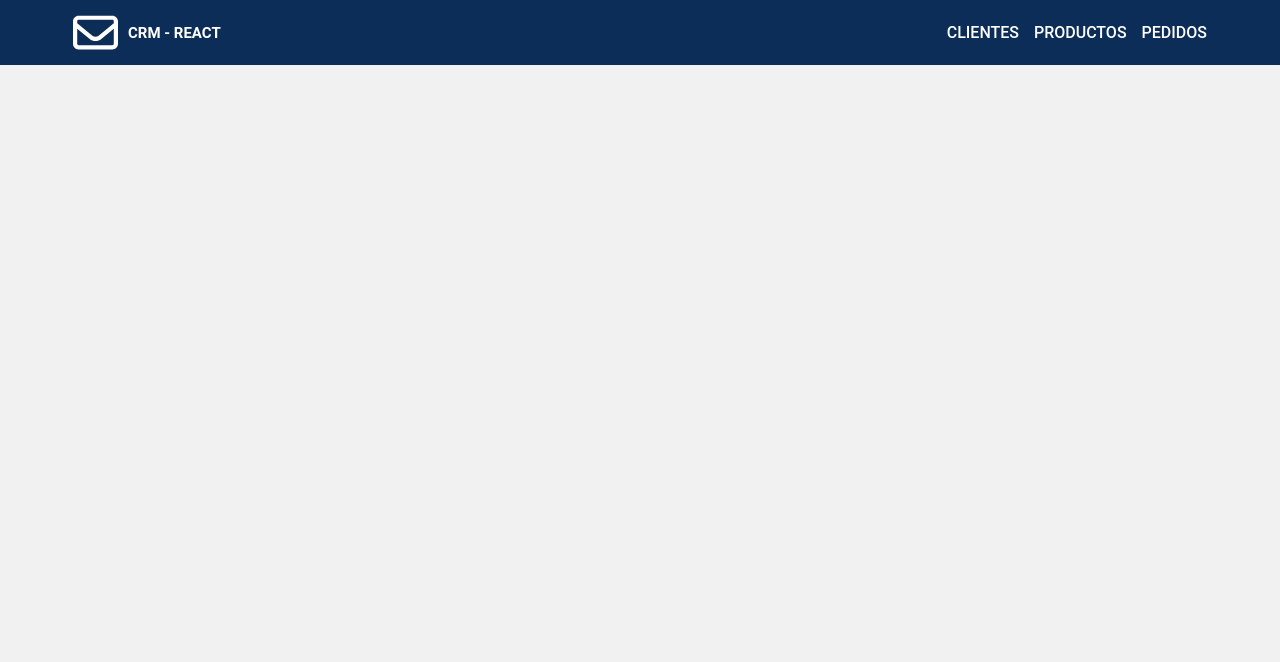
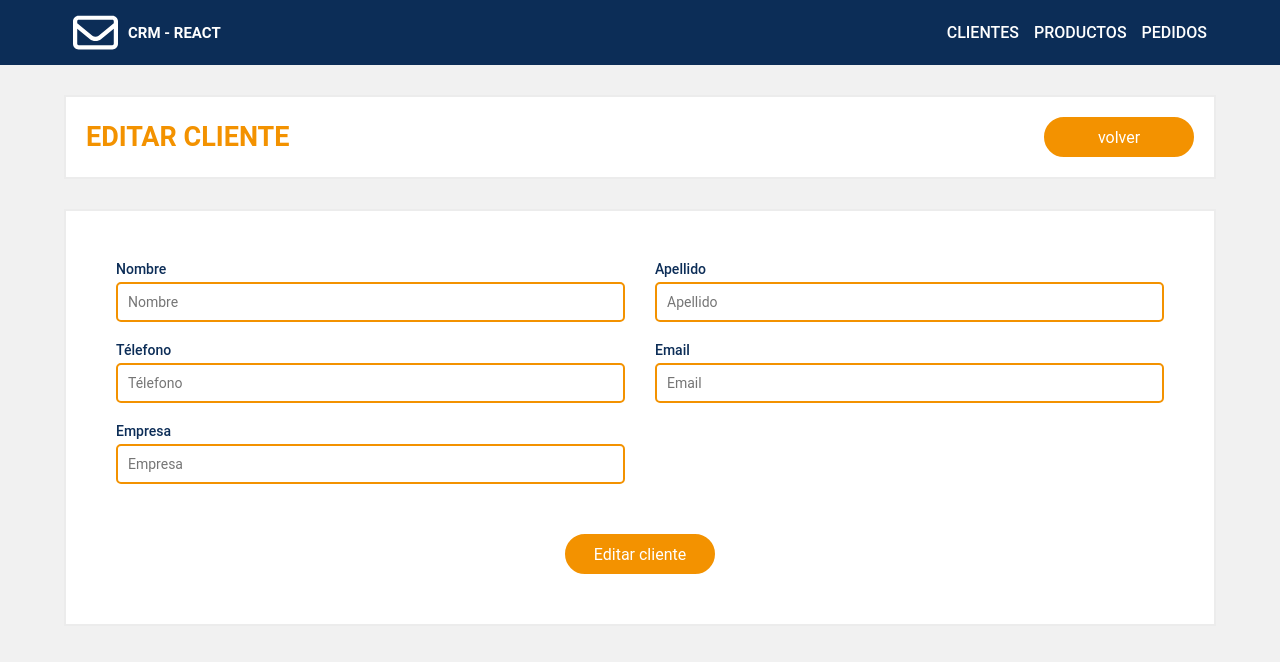
Before and after one commit to jhosuapp/crm-frontend-react, a React (Vite) app: page /clientes/editar/1 in a window 1280 px wide. Shown: the top 662 px of the page. Built offline with nearby package versions, Linux system fonts and the light colour scheme; no server answers; a web font is replaced by a local one.

Commit message:
feat: ui client edit

```diff
--- /dev/null
+++ b/src/jsx/components/clients/ClientEdit.jsx
@@ -0,0 +1,114 @@
+//Hooks
+import { useForm } from "react-hook-form"
+import { useContext } from "react";
+//Components
+import { Container } from '../global/Container';
+import { Title } from '../global/Title';
+import { Modal } from "../global/Modal";
+import { baseAxios } from '../../config/Axios';
+//Global context
+import { GlobalContext } from '../../context/GlobalContext';
+
+const ClientEdit = ()=>{
+    //Global context
+    const { globalModal, setGlobalModal, globalError, setGlobalError } = useContext(GlobalContext);
+    //Hook form react
+    const { register, handleSubmit, formState: { errors } } = useForm();
+    //Request
+    const request = async (body)=>{
+        //Conex to endpoint
+        await baseAxios.post('/clientes', body)
+            .then(res =>{
+                const { data:{ code } } = res;
+                //Validate success register
+                code == 11000 ? setGlobalError(true) : setGlobalError(false);
+                //Enable modal
+                setGlobalModal(true);
+            }).catch((err)=>{
+                //Enable modal
+                setGlobalModal(true);
+                setGlobalError(true);
+            });
+    }
+    //Request when all input are ok
+    const onSubmit = data => data && request(data);
+
+    return (
+        <>
+            <Container cls={'container container--bg custom-fonts'}>
+                <Title text_title={'Editar cliente'} cls={'reverse'} btn_text={'volver'} btn_link={'/'} />
+            </Container>
+            <Container cls={'container container--bg custom-fonts custom-input'}>
+                <form className='custom-form' onSubmit={ handleSubmit(onSubmit) } noValidate={true}>
+                    <div className="block-input">
+                        <label htmlFor="nombre">Nombre</label>
+                        <input
+                            type="text" id="nombre"
+                            name="nombre"
+                            placeholder='Nombre'
+                            {...register("nombre", { required: 'Este campo es requerido', maxLength: { value: 30, message: 'El límite permitido de caracteres es 30' } })}
+                        />
+                        {errors.nombre && <p className="error--form">{errors.nombre.message}</p>}
+                    </div>
+                    <div className="block-input">
+                        <label htmlFor="apellido">Apellido</label>
+                        <input
+                            type="text" id="apellido"
+                            name="apellido"
+                            placeholder='Apellido'
+                            {...register("apellido", { required: 'Este campo es requerido', maxLength: {value: 50, message: 'El límite permitido de caracteres es 30' }} )}
+                        />
+                        {errors.apellido && <p className="error--form">{errors.apellido.message}</p>}
+                    </div>
+                    <div className="block-input">
+                        <label htmlFor="telefono">Télefono</label>
+                        <input
+                            type="text" id="telefono"
+                            name="telefono"
+                            placeholder='Télefono'
+                            {...register("telefono", { required: 'Este campo es requerido', maxLength: {value: 12, message: 'El límite permitido de caracteres es 30' }} )}
+                        />
+                        {errors.telefono && <p className="error--form">{errors.telefono.message}</p>}
+                    </div>
+                    <div className="block-input">
+                        <label htmlFor="email">Email</label>
+                        <input
+                            type="email" id="email"
+                            name="email"
+                            placeholder='Email'
+                            {...register("email", {
+                                required: 'Este campo es requerido',
+                                maxLength: { value: 50, message: 'El límite permitido de caracteres es 50' },
+                                pattern: { value: /^[A-Z0-9._%+-]+@[A-Z0-9.-]+\.[A-Z]{2,}$/i,message: "Dirección de correo electrónico inválida" }
+                            })}
+                        />
+                        {errors.email && <p className="error--form">{errors.email.message}</p>}
+                    </div>
+                    <div className="block-input">
+                        <label htmlFor="empresa">Empresa</label>
+                        <input
+                            type="text" id="empresa"
+                            name="empresa"
+                            placeholder='Empresa'
+                            {...register("empresa", { required: 'Este campo es requerido', maxLength: {value: 50, message: 'El límite permitido de caracteres es 50' } })}
+                        />
+                        {errors.empresa && <p className="error--form">{errors.empresa.message}</p>}
+                    </div>
+
+                    <div className="block-actions">
+                        <button className="btn">Editar cliente</button>
+                    </div>
+                </form>
+            </Container>
+            {/* Modal */}
+            <Modal
+                cls={`${globalError ? 'modal--error' : 'modal--success'} ${globalModal && 'active'}`}
+                icon={globalError}
+                message={`${globalError ? 'El correo ingresado ya se encuentra registrado' : 'Registro exitoso'}`}
+                link={'/'}
+            />
+        </>
+    );
+}
+
+export { ClientEdit }
--- a/src/jsx/components/clients/ClientsActions.jsx
+++ b/src/jsx/components/clients/ClientsActions.jsx
@@ -1,12 +1,13 @@
+import { Link } from 'react-router-dom';
 import iconDelete from '../../../assets/svg/icon-delete.svg';
 import iconEdit from '../../../assets/svg/icon-edit.svg';
 
-const ClientActions = ()=>{
+const ClientActions = ( { id_client } )=>{
     return(
         <>
-            <button className="item">
+            <Link to={`/clientes/editar/${id_client}`} className="item">
                 <img src={ iconEdit } alt="icon edit" />
-            </button>
+            </Link>
             <button className="item">
                 <img src={ iconDelete } alt="icon delete" />
             </button>
--- a/src/jsx/components/clients/ClientsList.jsx
+++ b/src/jsx/components/clients/ClientsList.jsx
@@ -15,7 +15,7 @@ const ClientsList = ({ client })=>{
             <div className="item">
                 <p>{telefono}</p>
             </div>
-            <ClientActions />
+            <ClientActions id_client={_id} />
         </div>
     )
 }
--- a/src/jsx/routes/Routes.jsx
+++ b/src/jsx/routes/Routes.jsx
@@ -1,6 +1,7 @@
 //Clients
 import { Clients } from '../components/clients/Clients.jsx';
 import { ClientCreate } from '../components/clients/ClientCreate.jsx';
+import { ClientEdit } from '../components/clients/ClientEdit.jsx';
 //Products
 import { Products } from '../components/products/Products.jsx';
 import { Orders } from '../components/orders/Orders.jsx';
@@ -14,6 +15,7 @@ const Routing = ()=>{
             {/* Clients routes */}
             <Route path="/" element={ <Clients /> } exact />
             <Route path="/clientes/crear" element={ <ClientCreate /> } exact />
+            <Route path="/clientes/editar/:id" element={ <ClientEdit /> } exact />
 
             {/* Clients products */}
             <Route path="/productos" element={ <Products /> } exact />
--- a/src/scss/templates/_clients.scss
+++ b/src/scss/templates/_clients.scss
@@ -34,7 +34,7 @@
         &:nth-child(odd){
             background-color: rgb(243, 243, 243);
         }
-        button{
+        a, button{
             outline: inherit;
             border: none;
             background-color: transparent;
```
